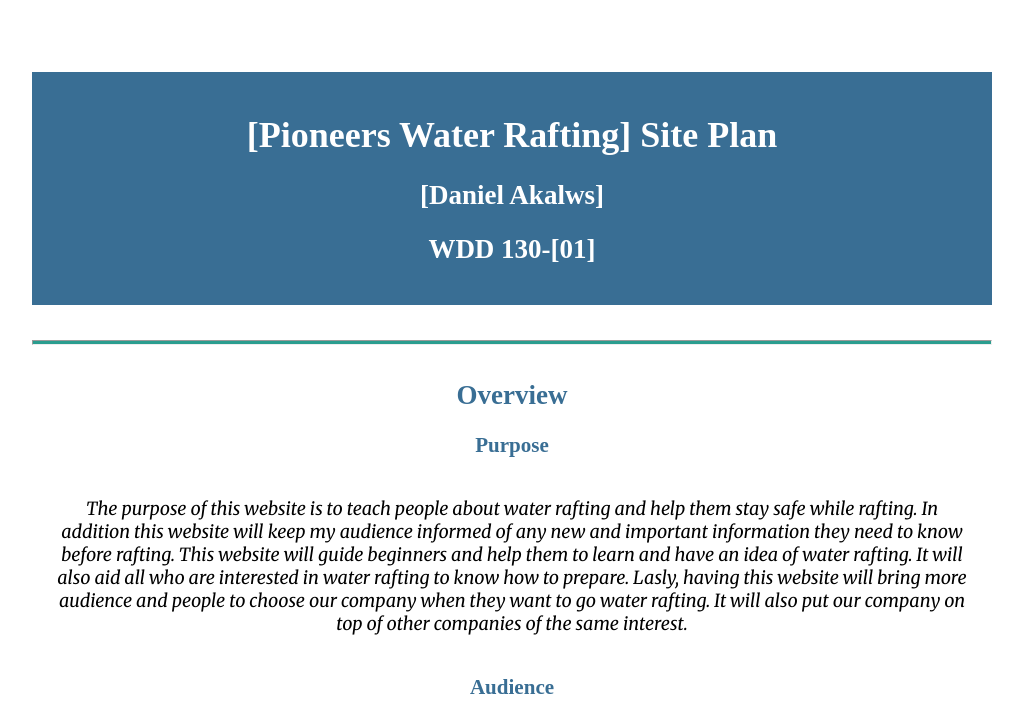
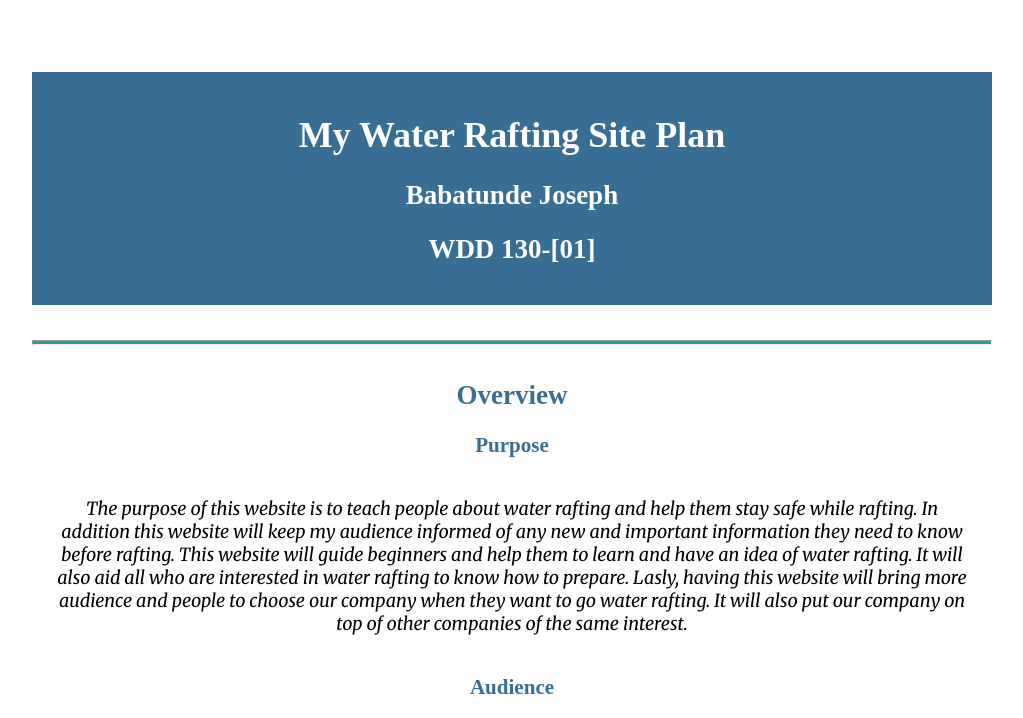
Before and after one commit to josephtunde1/josephtunde1.github.io, a plain HTML site: page wwr/site-plan-rafting.html in a window 1280 px wide. Shown: the top 718 px of the page, without its empty margins (128-1151 px from the left). Drawn offline with Linux system fonts and the light colour scheme.

Commit message:
plan-css

```diff
--- a/wwr/site-plan-rafting.html
+++ b/wwr/site-plan-rafting.html
@@ -9,8 +9,8 @@
 
 <body>
   <header>
-    <h1>[Pioneers Water Rafting] Site Plan</h1>
-    <h2>[Daniel Akalws]</h2>
+    <h1>My Water Rafting Site Plan</h1>
+    <h2>Babatunde Joseph</h2>
     <h2>WDD 130-[01]</h2>
     <!-- In the header above, add the name of your site, your name and class number. For example if you are in section 3 you would put WDD 130-03 -->
   </header>
@@ -99,7 +99,7 @@
     <!-- Think about how you want your navigation bar to look. In the site-plan.css file change the colors to your colors to get the look you desire. -->
     <nav>
       <a href="#">Home</a>
-      <a href="#">Page2</a>
+      <a href="#">Page 2</a>
       <a href="#">Contact Us</a>
     </nav>
     <hr />
```
